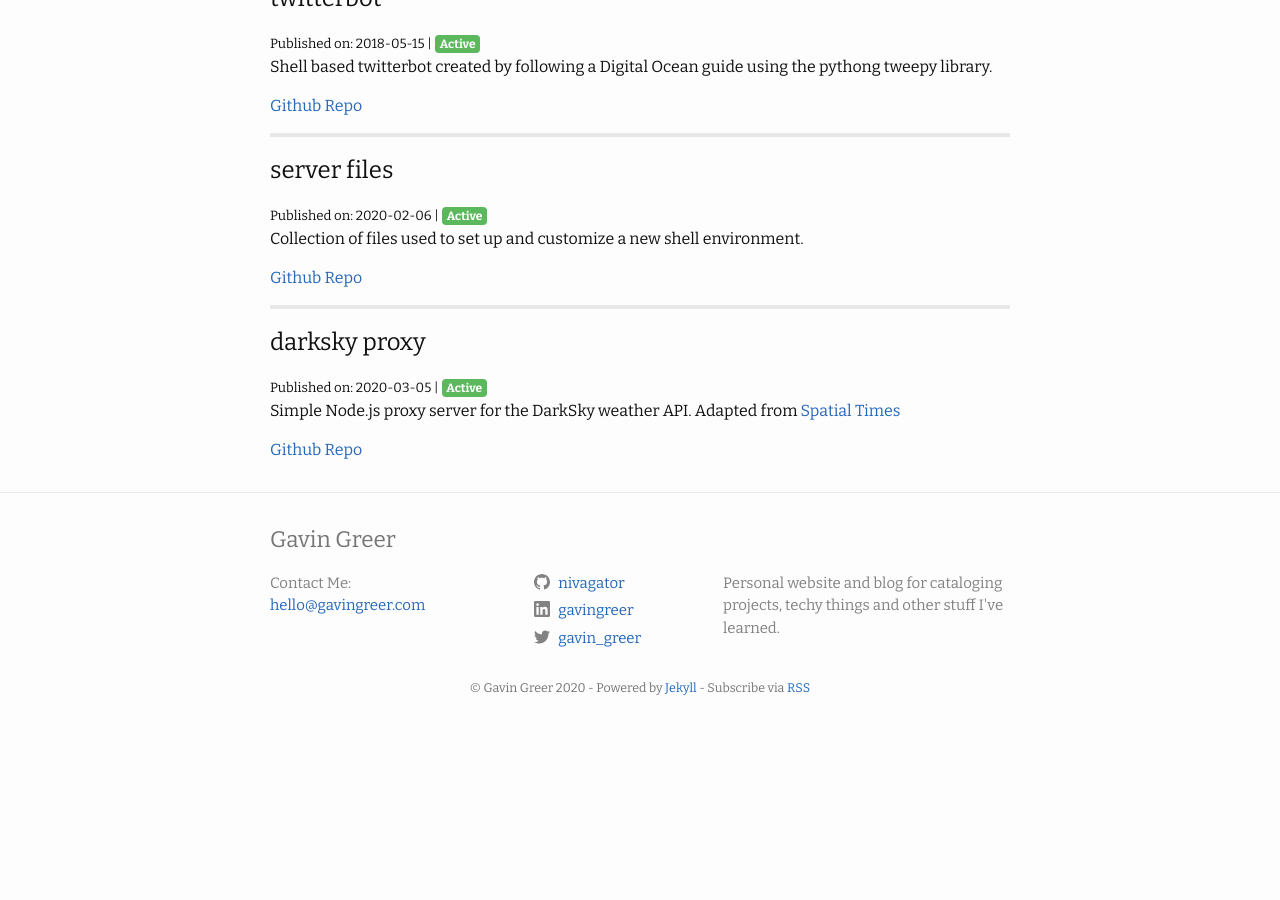
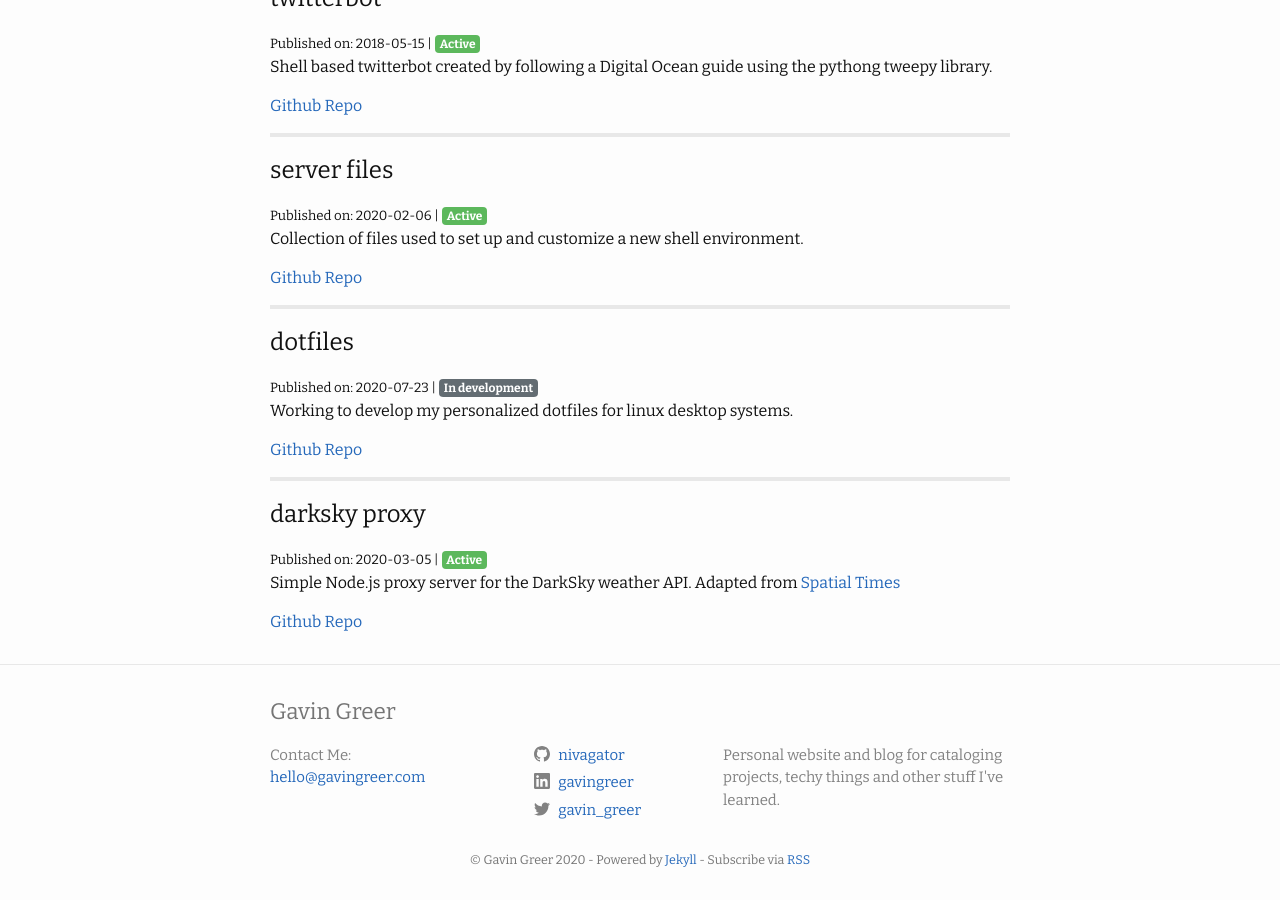
Before and after one commit to nivagator/personal-site, a Jekyll site: the page built from projects.html, in a window 1280 px wide and 900 px high, scrolled down 1891 px. Built offline with Jekyll 4.4.1, drawn with Linux system fonts in a browser that asks for light colours; before the commit the page ends 2619 px from its top, so only the background shows below that.

Commit message:
add dotfiles repo to projects

```diff
--- a/_data/projects.yml
+++ b/_data/projects.yml
@@ -63,7 +63,7 @@
   image: gavingreer-com.png
   img-alt: gavingreer site screenshot
 - name: HASH Check App
-  status: Active
+  status: active
   publish-date: 2017-01-26
   description: Project started to practice practical application of Python. App will generate a HASH string for a given file and, if provided, compare it to a control.
   repo: hash-check-app
@@ -82,6 +82,11 @@
   publish-date: 2020-02-06
   description: Collection of files used to set up and customize a new shell environment.
   repo: server-files
+- name: dotfiles
+  status: in development
+  publish-date: 2020-07-23
+  description: Working to develop my personalized dotfiles for linux desktop systems.
+  repo: dotfiles
 - name: darksky proxy
   status: active
   description: Simple Node.js proxy server for the DarkSky weather API. Adapted from <a href="https://www.spatialtimes.com/2019/03/Create-a-JavaScript-Weather-App-with-Location-Data-Part-2/">Spatial Times</a>
```
